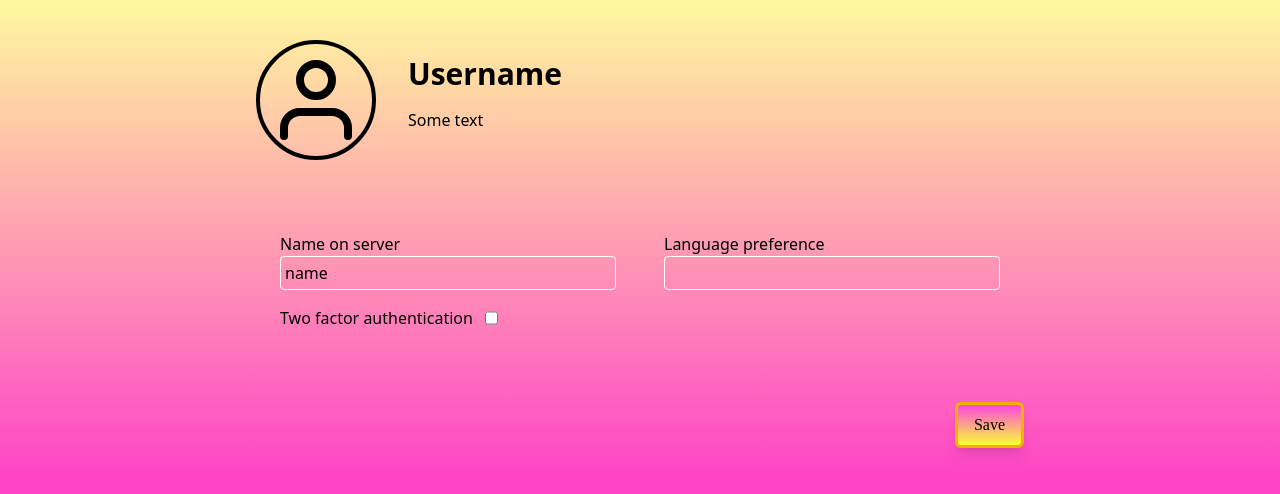
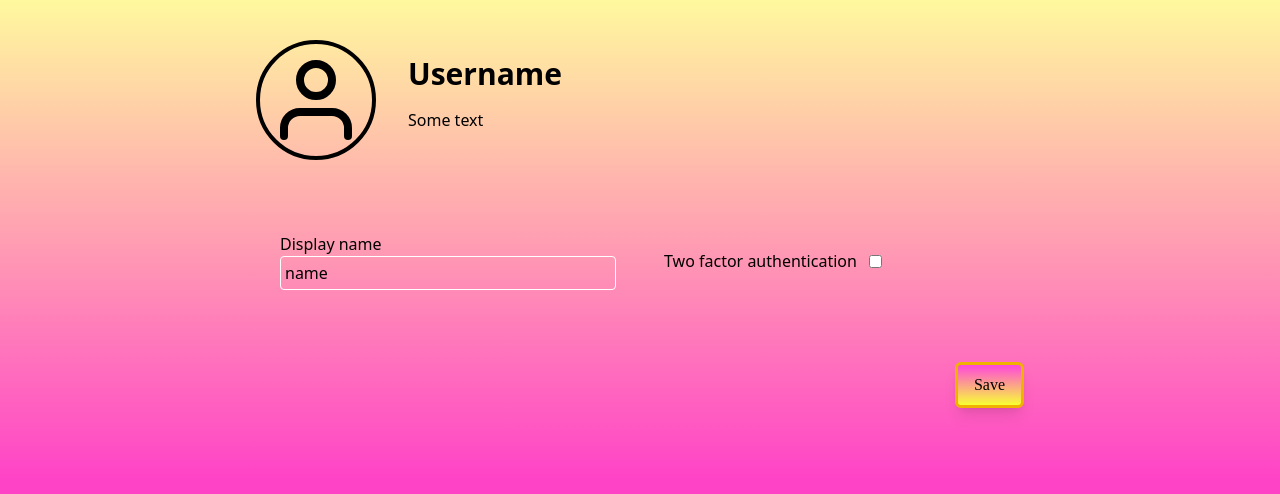
Before and after one commit to JiggyStardust/transcendence, a React (Vite) app in the folder frontend/: page /profile_settings in a window 1280 px wide. Shown: the top 494 px of the page. Built offline with nearby package versions, Linux system fonts and the light colour scheme; a web font is replaced by a local one.

Commit message:
Relevant settings

```diff
--- a/frontend/src/pages/ProfileSettings.tsx
+++ b/frontend/src/pages/ProfileSettings.tsx
@@ -39,11 +39,10 @@ const Settings = ({}) => {
 
 	return (
 		<div className="grid grid-cols-2">
-			<Input id="name" label="Name on server" value={name} onChange={(e) => setName(e.target.value)}/>
-			<Input id="language" label="Language preference" />
-		  <div className="flex m-2 px-4 gap-3">
-		    <label>Two factor authentication</label>
-		    <input type="checkbox" id="twoFactorAuth" />
+			<Input id="name" label="Display name" value={name} onChange={(e) => setName(e.target.value)}/>
+		  <div className="flex m-2 px-4 gap-3 items-center">
+		    <label >Two factor authentication</label>
+		    <input type="checkbox" id="twoFactorAuth"/>
 		  </div>
 		</div>
 	)
```
